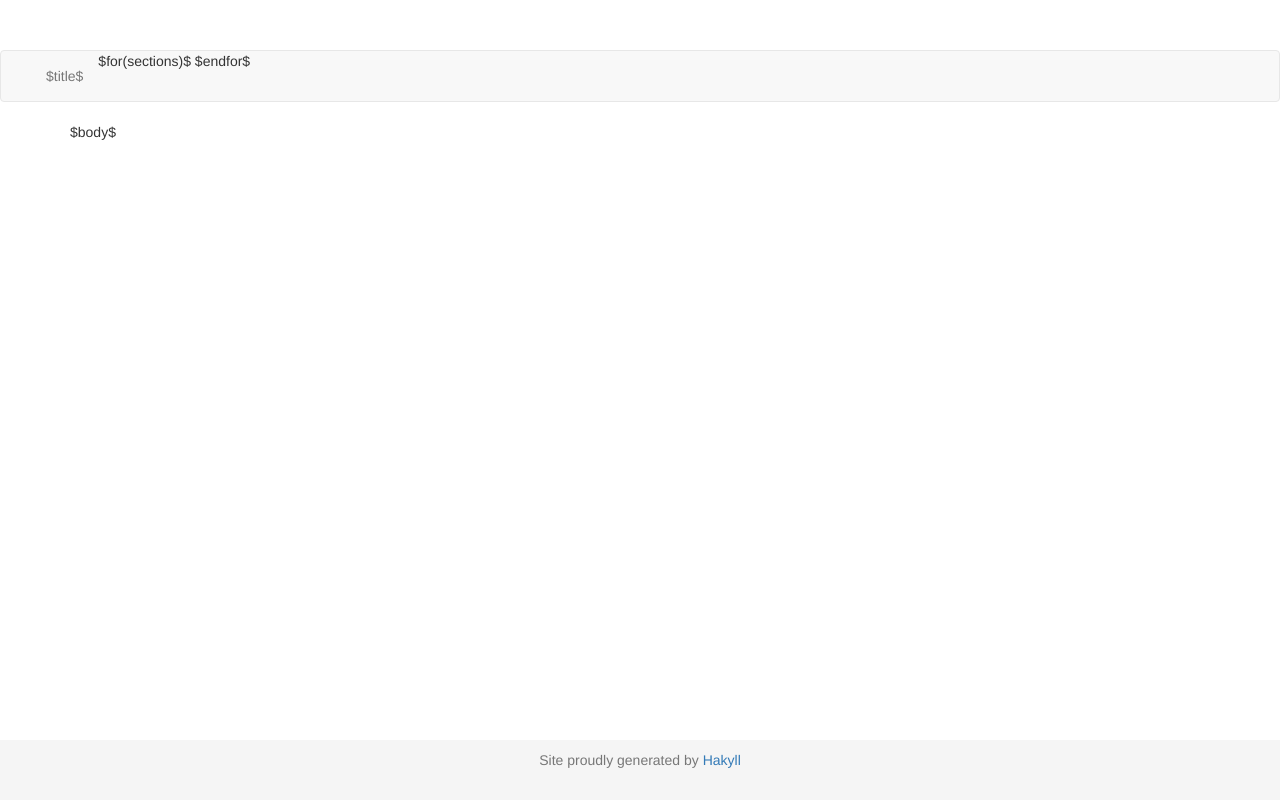
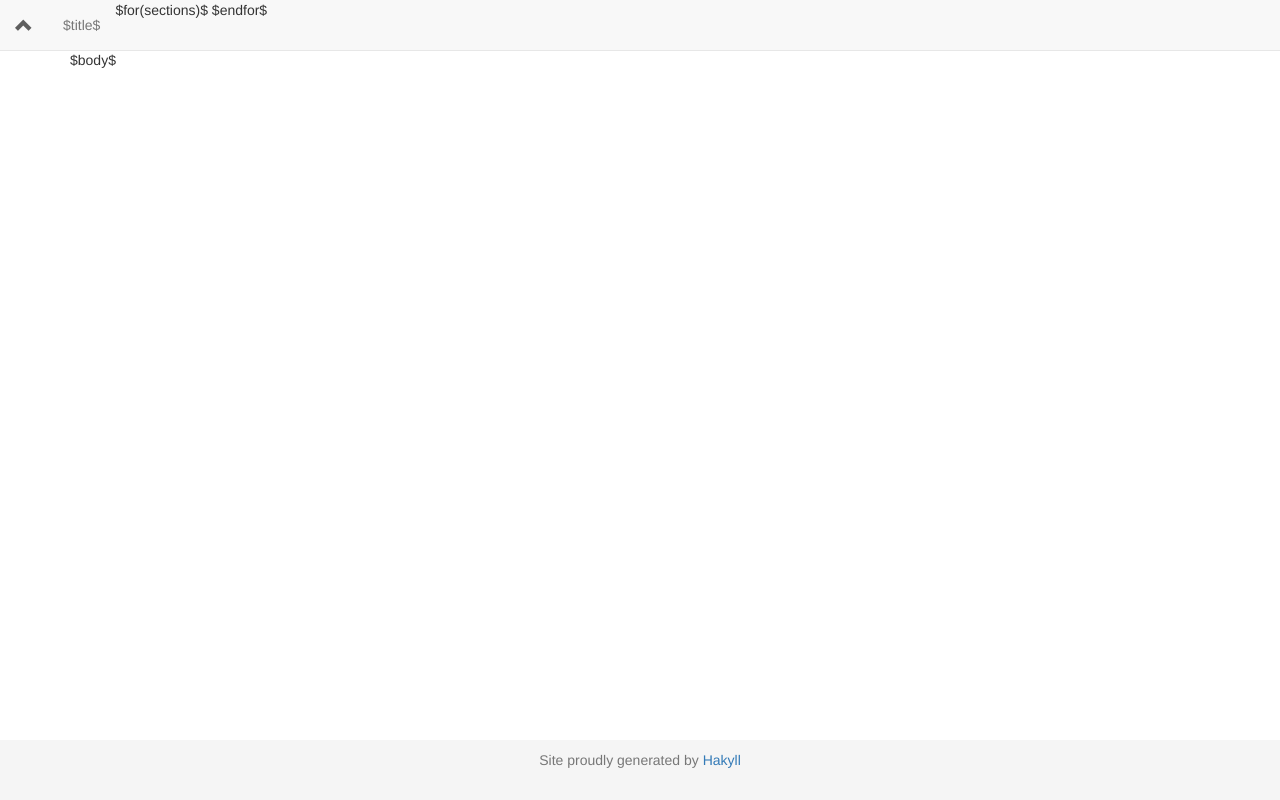
Before and after one commit to alexandervandenbroucke/alexandervandenbroucke.github.io, a plain HTML site: page templates/default.html in a window 1280 px wide. Drawn offline with nearby package versions, Linux system fonts and the light colour scheme.

Commit message:
Fix navbar.

```diff
--- a/templates/default.html
+++ b/templates/default.html
@@ -22,7 +22,7 @@
     <link rel="stylesheet" href="https://maxcdn.bootstrapcdn.com/font-awesome/4.5.0/css/font-awesome.min.css">
     </head>
   <body>
-    <nav class="navbar navbar-default">
+    <nav class="navbar navbar-default navbar-fixed-top">
       <div class="container-fluid">
 	<!-- Brand and toggle get grouped for better mobile display -->
 	<div class="navbar-header">
@@ -32,6 +32,9 @@
             <span class="icon-bar"></span>
             <span class="icon-bar"></span>
 	  </button>
+	  <a class="navbar-brand" href="#top">
+	    <span class="glyphicon glyphicon-chevron-up" />
+	  </a>
 	</div>
 
 	<!-- Collect the nav links, forms, and other content for toggling -->
```
Also changed, not shown: templates/sectionlist.html (+2 -2 lines).
